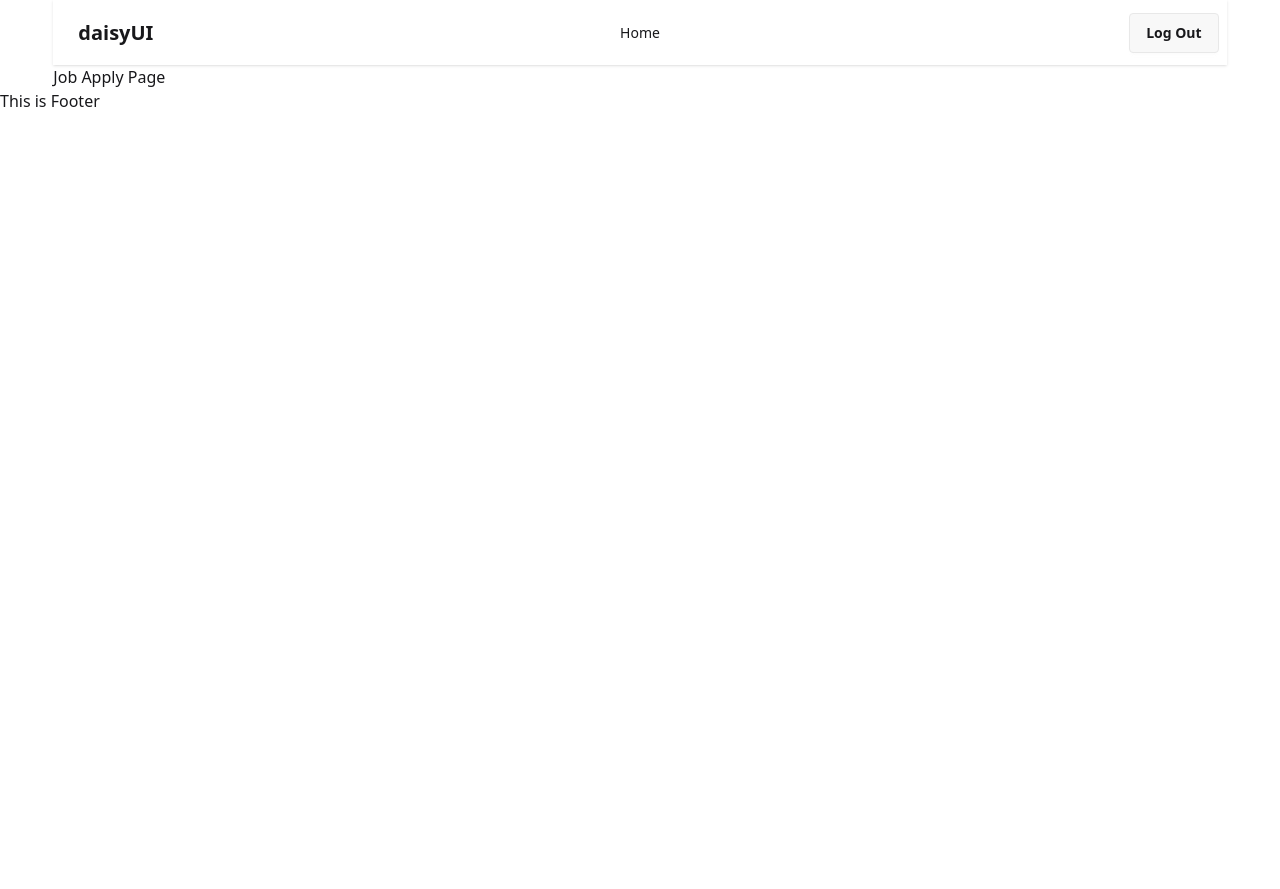
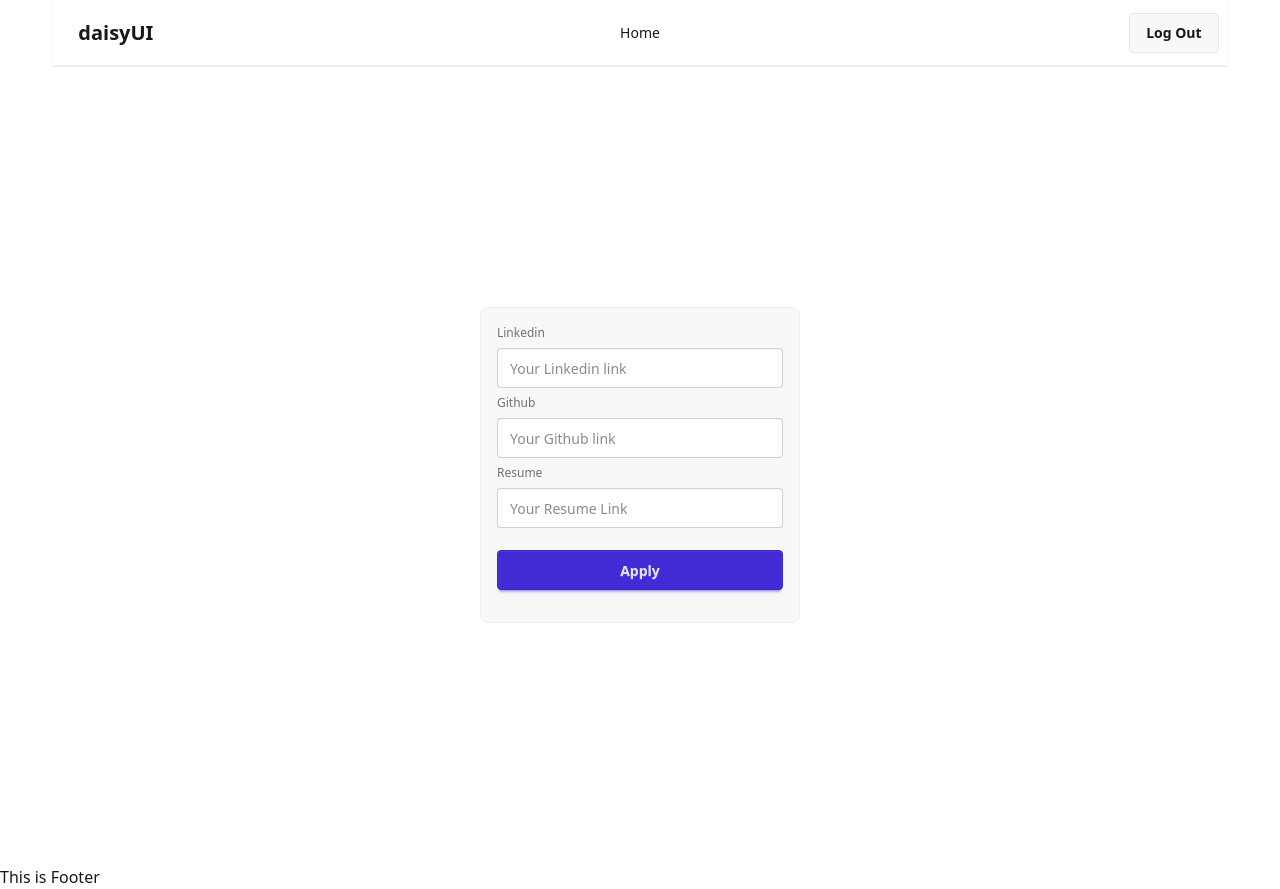
Before and after one commit to tnayem/job-portal-client, a React app: page /applyJob/1 in a window 1280 px wide. Before the commit the page ends 800 px from the top, so only its background shows below. Built offline with nearby package versions, Linux system fonts and the light colour scheme; no server answers; sample sign-in values are in the browser's storage; the HTML template or start-up script is replaced by a standard one.

Commit message:
implement post method with axious

```diff
--- a/package.json
+++ b/package.json
@@ -12,6 +12,7 @@
   "dependencies": {
     "@lottiefiles/dotlottie-react": "^0.17.5",
     "@tailwindcss/vite": "^4.1.14",
+    "axios": "^1.12.2",
     "firebase": "^12.4.0",
     "react": "^19.1.1",
     "react-dom": "^19.1.1",
--- /dev/null
+++ b/src/hooks/useAuth.jsx
@@ -0,0 +1,9 @@
+import React, { use } from 'react';
+import { AuthContext } from '../context/AuthContext';
+
+const useAuth = () => {
+    const authInfo =use(AuthContext)
+    return authInfo;
+};
+
+export default useAuth;
--- a/src/pages/JobApply.jsx
+++ b/src/pages/JobApply.jsx
@@ -1,12 +1,49 @@
 import React from 'react';
 import { useParams } from 'react-router';
+import useAuth from '../hooks/useAuth';
+import axios from 'axios';
 
 const JobApply = () => {
-    const{id} = useParams()
-    console.log(id);
+    const { id } = useParams()
+    const { user } = useAuth()
+    // console.log(user,id);
+    const handleApplyJobSubmit = (e) =>{
+        e.preventDefault()
+        const form = e.target
+        const linkedin = form.linkedin.value
+        const github = form.github.value
+        const resume = form.resume.value
+        const application = {
+            id,
+            applicant:user.email,
+            linkedin,
+            github,
+            resume
+        }
+        console.log(application);
+        axios.post("http://localhost:3000/application",application)
+        .then(res=>{
+            console.log(res.data);
+        })
+        .catch(error=>{
+            console.log(error);
+        })
+    }
     return (
         <div>
-            Job Apply Page
+            <form onSubmit={handleApplyJobSubmit} className='flex flex-col justify-center h-screen items-center'>
+                <fieldset className="fieldset bg-base-200 border-base-300 rounded-box w-xs border p-4">
+                    <label className="label">Linkedin</label>
+                    <input name='linkedin' type="url" className="input" placeholder="Your Linkedin link" />
+
+                    <label className="label">Github</label>
+                    <input name='github' type="url" className="input" placeholder="Your Github link" />
+
+                    <label className="label">Resume</label>
+                    <input name='resume' type="url" className="input" placeholder="Your Resume Link" />
+                    <input className='btn btn-primary my-4' type="submit" value="Apply" />
+                </fieldset>
+            </form>
         </div>
     );
 };
```
Also changed, not shown: 1 other file (tests, documents, lock files or other folders).
